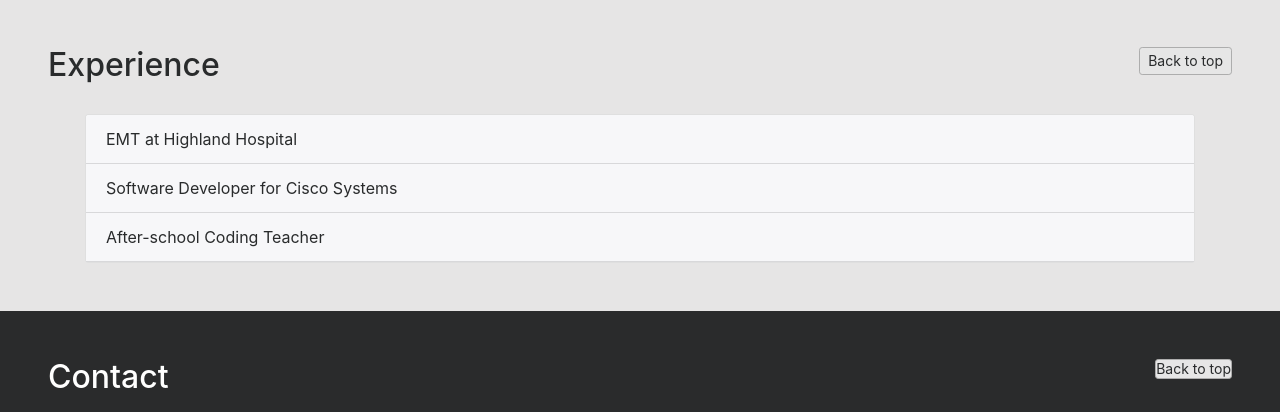
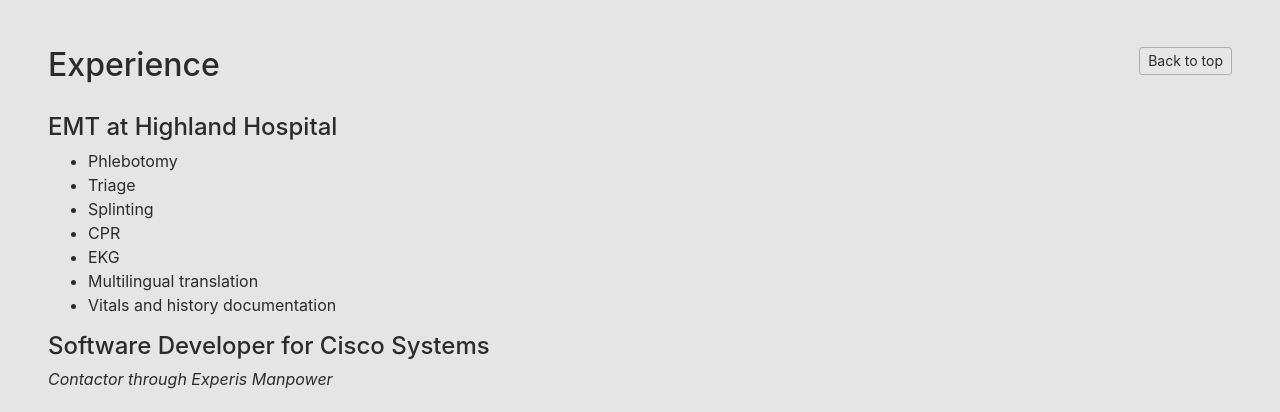
Before and after one commit to ifriedman08/ifriedman08.github.io, a plain HTML site: page index.html in a window 1280 px wide. Shown: the part 2410-2822 px from the top of the page. Drawn offline with nearby package versions, Linux system fonts and the light colour scheme; a script that the page names is missing.

Commit message:
Update index.html
removed accordion

```diff
--- a/index.html
+++ b/index.html
@@ -139,15 +139,7 @@
       <a href="#page-top" class="btn btn-secondary btn-sm active float-right" role="button" aria-pressed="true">Back to top</a>
       <h2>Experience</h2>
       <br>
-      <div class="container">
-        <div id="accordion" class="accordion">
-            <div class="card m-b-0">
-                <div class="card-header collapsed" data-toggle="collapse" data-parent="#accordion" href="#highland">
-                    <a class="card-title">
-                        EMT at Highland Hospital
-                    </a>
-                </div>
-                <div id="highland" class="card-block collapse">
+      <h4>EMT at Highland Hospital</h2>
       <ul>
         <li>Phlebotomy</li>
         <li>Triage</li>
@@ -157,13 +149,7 @@
         <li>Multilingual translation</li>
         <li>Vitals and history documentation</li>
       </ul>
-                </div>
-                <div class="card-header collapsed" data-toggle="collapse" data-parent="#accordion" href="#cisco">
-                    <a class="card-title">
-                      Software Developer for Cisco Systems
-                    </a>
-                </div>
-                <div id="cisco" class="card-block collapse">
+      <h4>Software Developer for Cisco Systems</h2>
       <i>Contactor through Experis Manpower</i>
       <br>
       <br>
@@ -176,14 +162,7 @@
         <li>Scrum, Kanban and Agile methodologies</li>
         <li>In charge of Git workflow</li>
       </ul>
-                </div>
-                <div class="card-header collapsed" data-toggle="collapse" data-parent="#accordion" href="#codeClass">
-                    <a class="card-title">
-                      After-school Coding Teacher
-                    </a>
-                </div>
-                <div id="codeClass" class="panel-collapse collapse">
-                  <br>
+      <h4>After-school Coding Teacher<h4>
       <ul>
         <li>Curriculum development</li>
         <li>Grades 2 through 5</li>
@@ -192,10 +171,6 @@
         <li><b>Ruby</b></li>
         <li><b>JavaScript</b></li>
       </ul>
-                </div>
-            </div>
-        </div>
-    </div>
     </section>
 
     <!-- contact section -->
```
Lines whose indentation alone changed are shown as unchanged.
